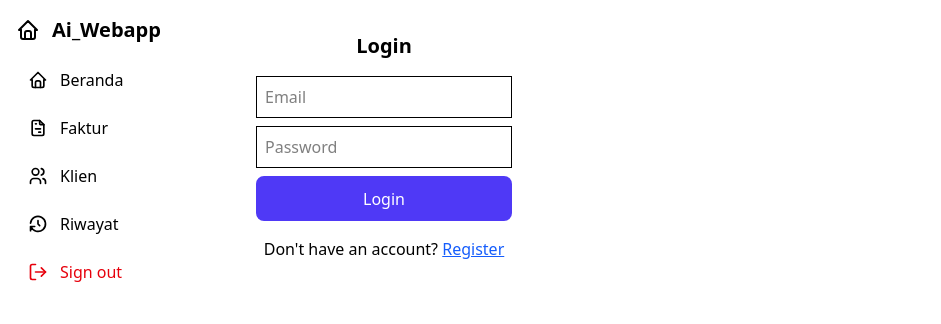
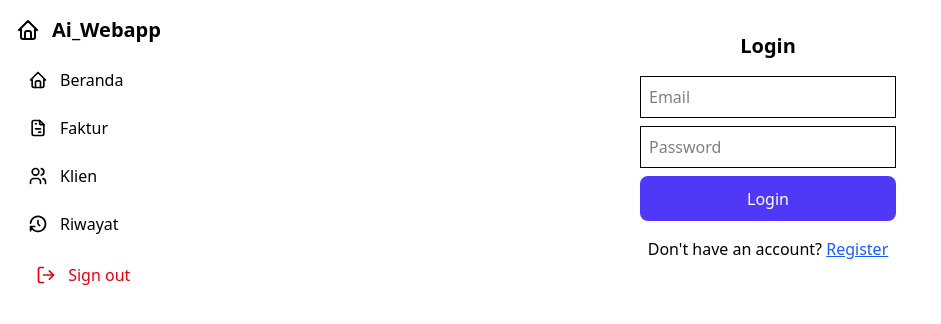
Before and after one commit to habibfrhn/Ai_Webapp, a React (Vite) app in the folder client/: page /login in a window 1280 px wide. Shown: the top 324 px of the page, without its empty margins (0-941 px from the left). Built offline with nearby package versions, Linux system fonts and the light colour scheme.

Commit message:
panels are now working correctly

```diff
--- a/client/src/components/Layout.tsx
+++ b/client/src/components/Layout.tsx
@@ -1,3 +1,4 @@
+// Layout.tsx
 import { Link, useNavigate, useLocation } from 'react-router-dom';
 import { TbHome, TbFileInvoice, TbUsers, TbHistory } from 'react-icons/tb';
 import { FiLogOut } from 'react-icons/fi';
@@ -15,7 +16,7 @@ const Layout = ({ children }: LayoutProps) => {
     navigate('/login');
   };
 
-  // Check if current route matches link
+  // Helper to highlight active link
   const isActive = (path: string) => location.pathname === path;
 
   const navItemClasses = (active: boolean) =>
@@ -24,15 +25,13 @@ const Layout = ({ children }: LayoutProps) => {
     }`;
 
   return (
-    <div className="flex">
-      {/* Sidebar with even padding */}
-      <aside className="w-64 h-screen bg-white text-black fixed top-0 left-0 flex flex-col p-4">
-        {/* Header styled as drawer header */}
+    // Make a two-column flex layout
+    <div className="flex min-h-screen">
+      <aside className="w-64 bg-white text-black flex flex-col p-4">
         <div className="flex items-center gap-3 mb-4">
           <TbHome className="w-6 h-6" />
           <h3 className="text-xl font-semibold">Ai_Webapp</h3>
         </div>
-        {/* Navigation links */}
         <div className="flex-grow">
           <ul className="menu p-0">
             <li className="mb-2">
@@ -60,20 +59,20 @@ const Layout = ({ children }: LayoutProps) => {
               </Link>
             </li>
             <li className="mb-2">
-              <a
+              <button
                 onClick={handleLogout}
-                className="flex items-center gap-3 px-3 py-2 rounded-lg transition-colors text-red-600 hover:bg-gray-100 cursor-pointer"
+                className="flex items-center gap-3 px-3 py-2 rounded-lg transition-colors text-red-600 hover:bg-gray-100"
               >
                 <FiLogOut className="text-xl" />
                 <span>Sign out</span>
-              </a>
+              </button>
             </li>
           </ul>
         </div>
       </aside>
 
-      {/* Main content area */}
-      <main className="ml-64" style={{ background: 'none' }}>
+      {/* The main content will fill remaining space */}
+      <main className="flex-1" style={{ background: 'none' }}>
         {children}
       </main>
     </div>
--- a/client/src/screens/editUpdateScreen/EditInvoiceScreen.tsx
+++ b/client/src/screens/editUpdateScreen/EditInvoiceScreen.tsx
@@ -45,6 +45,7 @@ const EditInvoiceScreen: React.FC = () => {
   const [loading, setLoading] = useState(false);
 
   useEffect(() => {
+    // If invoice data was passed in location state, use that
     if (locationState && 'invoiceId' in locationState && locationState.invoiceId) {
       setInvoiceId(locationState.invoiceId);
       if (locationState.extractedData) {
@@ -64,7 +65,9 @@ const EditInvoiceScreen: React.FC = () => {
           .catch(err => console.error('Failed to load invoice:', err))
           .finally(() => setLoading(false));
       }
-    } else if (routeInvoiceId) {
+    }
+    // Otherwise, if route param is used (e.g., /invoice/:invoiceId)
+    else if (routeInvoiceId) {
       setInvoiceId(routeInvoiceId);
       setLoading(true);
       const token = localStorage.getItem('token');
@@ -87,8 +90,8 @@ const EditInvoiceScreen: React.FC = () => {
   }
 
   return (
-    <div className="flex h-screen">
-      <div className="h-screen w-1/2 bg-[#f9fafb]">
+    <div className="flex">
+      <div className="w-1/2 bg-[#f9fafb]">
         <ImagePreviewScreen invoiceId={invoiceId} />
       </div>
       <div className="flex-1">
```
